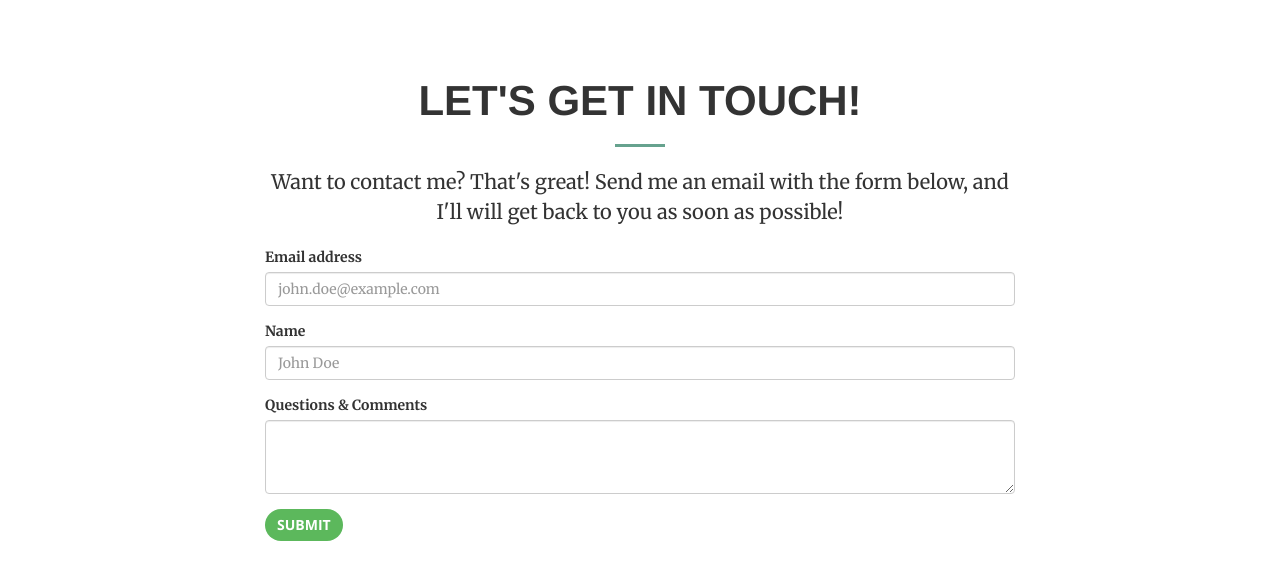
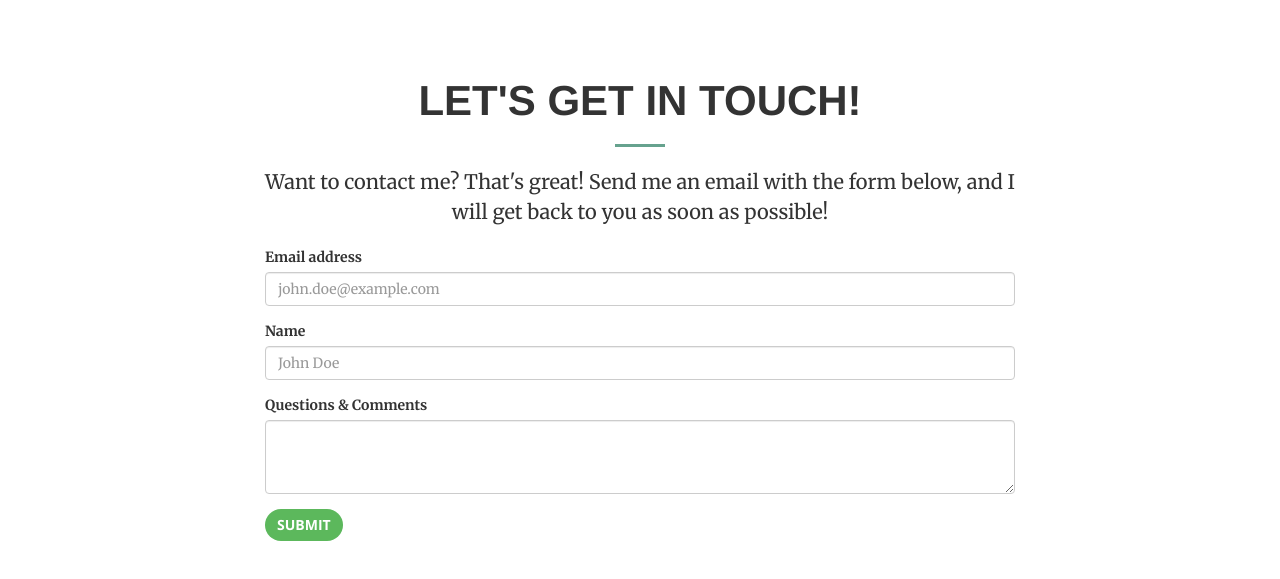
Before and after one commit to vermosi/vermosi.github.io, a plain HTML site: page index.html in a window 1280 px wide. Shown: the part 2462-3041 px from the top of the page. Drawn offline with nearby package versions, Linux system fonts and the light colour scheme.

Commit message:
Fixed typos

```diff
--- a/index.html
+++ b/index.html
@@ -218,7 +218,7 @@
                 <div class="col-lg-8 col-lg-offset-2 text-center">
                     <h2 class="section-heading">Let's Get In Touch!</h2>
                     <hr class="primary">
-                    <p>Want to contact me? That's great! Send me an email with the form below, and I'll will get back to you as soon as possible!</p>
+                    <p>Want to contact me? That's great! Send me an email with the form below, and I will get back to you as soon as possible!</p>
                     <div class="form">
                         <form accept-charset="UTF-8" action="https://formkeep.com/f/fee7928bc3d7" method="POST">
                             <input type="hidden" name="utf8" value="✓">
```
